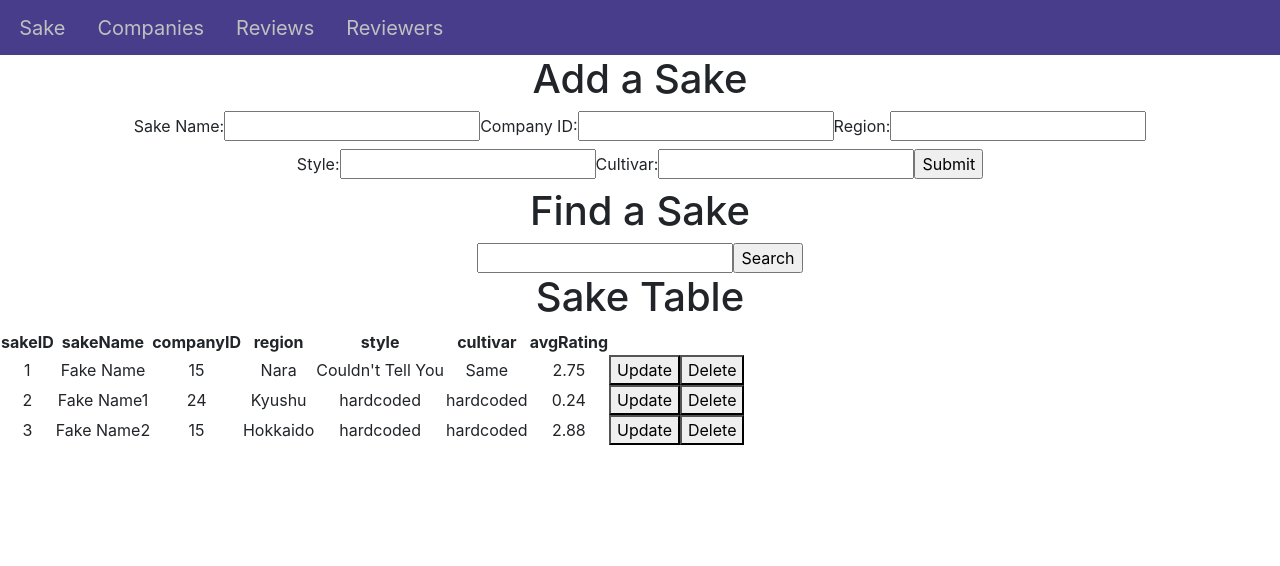
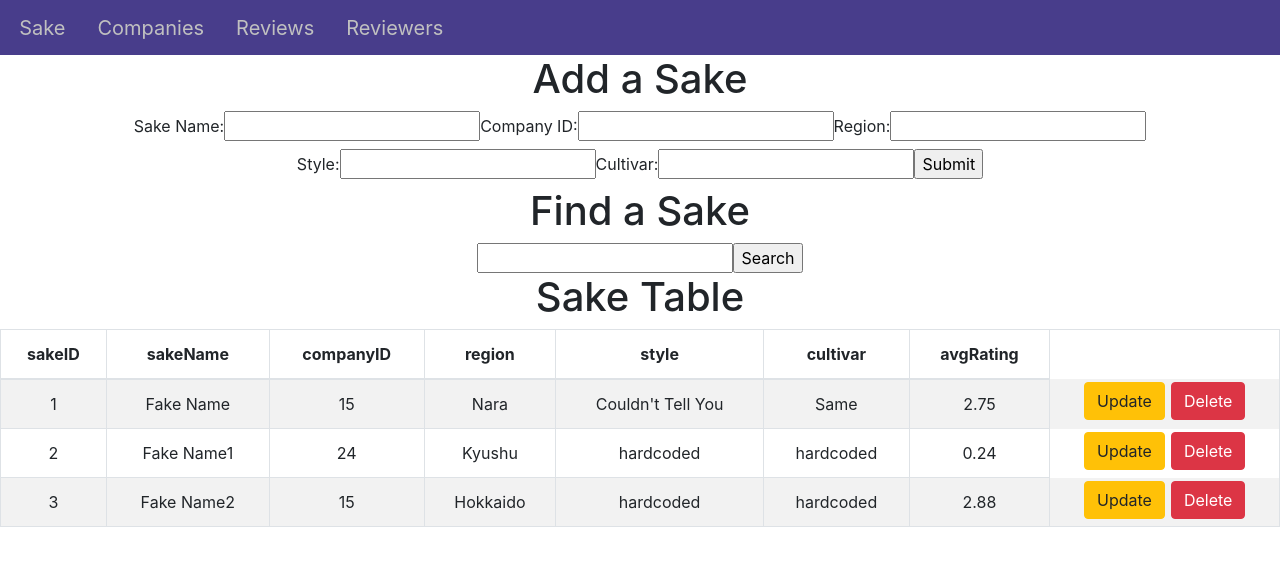
Before and after one commit to yusura18/CS340-Project, a React (Create React App) app in the folder my-app/: page / in a window 1280 px wide. Shown: the top 566 px of the page. Built offline with nearby package versions, Linux system fonts and the light colour scheme.

Commit message:
Basic styling for table and buttons

```diff
--- a/my-app/src/components/CompanyTable.js
+++ b/my-app/src/components/CompanyTable.js
@@ -1,5 +1,5 @@
-
-
+import Table from 'react-bootstrap/Table';
+import Button from 'react-bootstrap/Button';
 
 /* props will have format:
 {entity: entityName, columns: [list of columns]}
@@ -10,7 +10,7 @@ function CompanyTable(props) {
   return (
 		<div>
 			<h1>Company Table</h1>
-			<table>
+			<Table striped bordered hover>
 				<thead>
 					<tr>
 						<th>companyID</th>
@@ -24,7 +24,7 @@ function CompanyTable(props) {
 					<CompanyRow companyID={2} companyName="Fake Name1" location="Osako" year="2015" />
 					<CompanyRow companyID={3} companyName="Fake Name2" location="Tokyo" year="1604" />
 				</tbody>
-			</table>
+			</Table>
 		</div>
 	);
 }
@@ -36,8 +36,8 @@ function CompanyRow(props) {
 			<td>{props.companyName}</td>
 			<td>{props.location}</td>
 			<td>{props.year}</td>
-			<button>Update</button>
-			<button>Delete</button>
+			<Button variant="warning" style={{margin: 3}}>Update</Button>
+			<Button variant="danger" style={{margin: 3}}>Delete</Button>
 		</tr>
 	);
 
--- a/my-app/src/components/ReviewTable.js
+++ b/my-app/src/components/ReviewTable.js
@@ -1,4 +1,5 @@
-
+import Table from 'react-bootstrap/Table';
+import Button from 'react-bootstrap/Button';
 
 
 /*
@@ -8,7 +9,7 @@ function ReviewTable(props) {
     return (
           <div>
               <h1>Review Table</h1>
-              <table>
+              <Table striped bordered hover>
                   <thead>
                       <tr>
                           <th>reviewID</th>
@@ -23,7 +24,7 @@ function ReviewTable(props) {
                       <ReviewRow reviewID={2} sakeID={83} personID={24} rating={0} comment="Just awful"/>
                       <ReviewRow reviewID={3} sakeID={83} personID={8} rating={3} comment="Simply amazing" />
                   </tbody>
-              </table>
+              </Table>
           </div>
       );
   }
@@ -36,8 +37,8 @@ function ReviewTable(props) {
               <td>{props.personID}</td>
               <td>{props.rating}</td>
               <td>{props.comment}</td>
-              <button>Update</button>
-              <button>Delete</button>
+              <Button variant="warning" style={{margin: 3}}>Update</Button>
+              <Button variant="danger" style={{margin: 3}}>Delete</Button>
           </tr>
       );
 
--- a/my-app/src/components/ReviewerTable.js
+++ b/my-app/src/components/ReviewerTable.js
@@ -1,4 +1,5 @@
-
+import Table from 'react-bootstrap/Table';
+import Button from 'react-bootstrap/Button';
 
 
 /*
@@ -11,7 +12,7 @@ function ReviewerTable(props) {
     return (
           <div>
               <h1>Reviewer Table</h1>
-              <table>
+              <Table striped bordered hover>
                   <thead>
                       <tr>
                           <th>personID</th>
@@ -25,7 +26,7 @@ function ReviewerTable(props) {
                       <ReviewerRow personID={2} fName='Breanna' lName='Moore' email='temp@temp.com'/>
                       <ReviewerRow personID={3} fName='Foo' lName='Bar' email='temp@fake.com'/>
                   </tbody>
-              </table>
+              </Table>
           </div>
       );
   }
@@ -38,8 +39,8 @@ function ReviewerTable(props) {
               <td>{props.lName}</td>
               <td>{props.email}</td>
               <td>{props.comment}</td>
-              <button>Update</button>
-              <button>Delete</button>
+              <Button variant="warning" style={{margin: 3}}>Update</Button>
+			<Button variant="danger" style={{margin: 3}}>Delete</Button>
           </tr>
       );
 
--- a/my-app/src/components/SakeTable.js
+++ b/my-app/src/components/SakeTable.js
@@ -1,4 +1,5 @@
-
+import Table from 'react-bootstrap/Table';
+import Button from 'react-bootstrap/Button';
 
 
 /* props will have format:
@@ -10,7 +11,7 @@ function SakeTable(props) {
   return (
 		<div>
 			<h1>Sake Table</h1>
-			<table>
+			<Table striped bordered hover>
 				<thead>
 					<tr>
 						<th>sakeID</th>
@@ -27,7 +28,7 @@ function SakeTable(props) {
 					<SakeRow sakeID={2} sakeName="Fake Name1" companyID={24} region="Kyushu" sakeStyle="hardcoded" cultivar="hardcoded" avgRating={0.24}/>
 					<SakeRow sakeID={3} sakeName="Fake Name2" companyID={15} region="Hokkaido" sakeStyle="hardcoded" cultivar="hardcoded" avgRating={2.88}/>
 				</tbody>
-			</table>
+			</Table>
 		</div>
 	);
 }
@@ -42,8 +43,8 @@ function SakeRow(props) {
 			<td>{props.sakeStyle}</td>
 			<td>{props.cultivar}</td>
 			<td>{props.avgRating}</td>
-			<button>Update</button>
-			<button>Delete</button>
+			<Button variant="warning" style={{margin: 3}}>Update</Button>
+			<Button variant="danger" style={{margin: 3}}>Delete</Button>
 		</tr>
 	);
 
```
